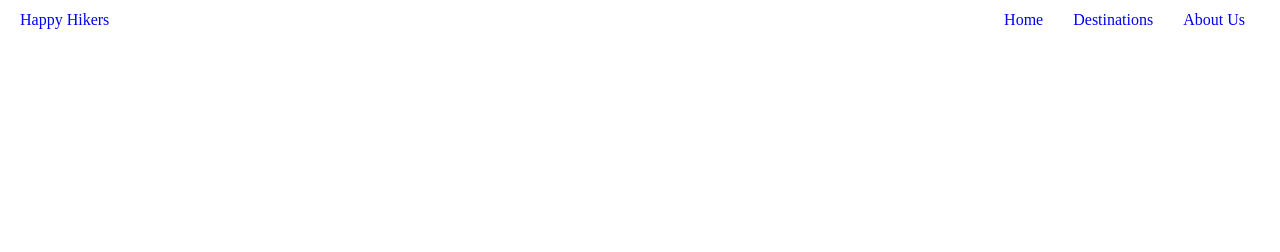
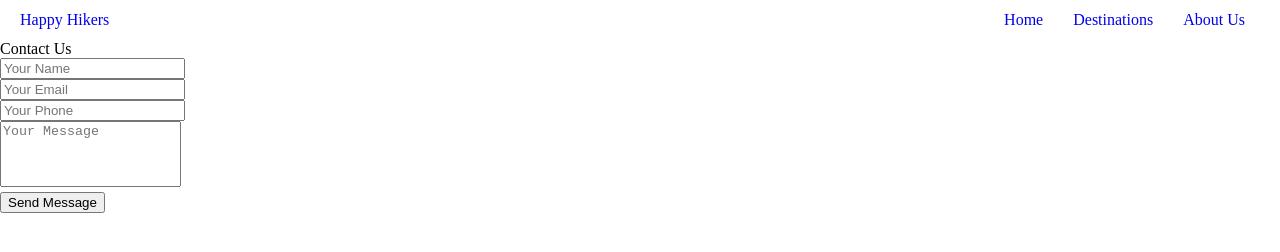
Before and after one commit to monalizadsg/happy-hikers, a plain HTML site: page page3_happy_hikers.html in a window 1280 px wide. Drawn offline with Linux system fonts and the light colour scheme.

```diff
--- a/page3_happy_hikers.html
+++ b/page3_happy_hikers.html
@@ -23,7 +23,13 @@
     <!-- about us -->
 
     <!-- contact form -->
+    <h2>Contact Us</h2>
 
+    <input type="text" placeholder="Your Name"><br>
+    <input type="email" placeholder="Your Email"><br>
+    <input type="tel" placeholder="Your Phone"><br>
+    <textarea rows="4" placeholder="Your Message" style="resize: none;"></textarea><br>
+    <input type="submit" id="submit" value="Send Message">
     <!-- footer -->
   </body>
 </html>
```
Also changed, not shown: images/logo.png (added).
